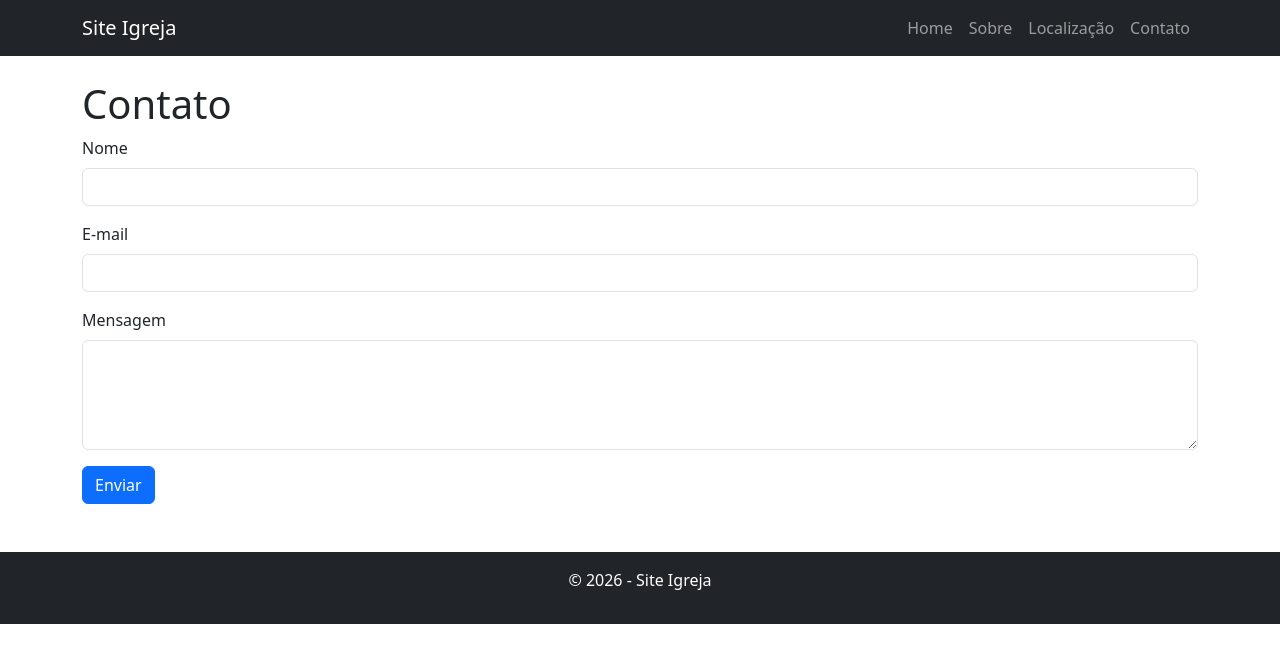
After one commit to davi-adam/site-igreja-adi, a Django app: page /contato/ in a window 1280 px wide. The commit adds this page. Shown: the top 663 px of the page. Run offline with Django 5.2, Linux system fonts and the light colour scheme.

Commit message:
feat: cria páginas institucionais (home, sobre, localização, contato)

```diff
--- /dev/null
+++ b/institucional/urls.py
@@ -0,0 +1,9 @@
+from django.urls import path
+from . import views
+
+urlpatterns = [
+    path('', views.home, name='home'),
+    path('sobre/', views.sobre, name='sobre'),
+    path('contato/', views.contato, name='contato'),
+    path('localizacao/', views.localizacao, name='localizacao'),
+]
--- a/institucional/views.py
+++ b/institucional/views.py
@@ -1,4 +1,13 @@
 from django.shortcuts import render
 
-def home_teste(request):
-    return render(request, 'home_teste.html')
+def home(request):
+    return render(request, 'home.html')
+
+def sobre(request):
+    return render(request, 'sobre.html')
+
+def contato(request):
+    return render(request, 'contato.html')
+
+def localizacao(request):
+    return render(request, 'localizacao.html')
--- a/site_igreja/urls.py
+++ b/site_igreja/urls.py
@@ -1,8 +1,7 @@
 from django.contrib import admin
-from django.urls import path
-from institucional.views import home_teste
+from django.urls import path, include
 
 urlpatterns = [
     path('admin/', admin.site.urls),
-    path('', home_teste),
+    path('', include('institucional.urls')),
 ]
--- a/templates/base.html
+++ b/templates/base.html
@@ -15,7 +15,7 @@
             <div class="navbar-nav">
                 <a class="nav-link" href="/">Home</a>
                 <a class="nav-link" href="/sobre/">Sobre</a>
-                <a class="nav-link" href="/eventos/">Eventos</a>
+                <a class="nav-link" href="/localizacao/">Localização</a>
                 <a class="nav-link" href="/contato/">Contato</a>
             </div>
         </div>
--- /dev/null
+++ b/templates/contato.html
@@ -0,0 +1,21 @@
+{% extends "base.html" %}
+{% block title %}Contato{% endblock %}
+{% block content %}
+    <h1>Contato</h1>
+    <form method="post">
+        {% csrf_token %}
+        <div class="mb-3">
+            <label class="form-label">Nome</label>
+            <input type="text" class="form-control" name="nome">
+        </div>
+        <div class="mb-3">
+            <label class="form-label">E-mail</label>
+            <input type="email" class="form-control" name="email">
+        </div>
+        <div class="mb-3">
+            <label class="form-label">Mensagem</label>
+            <textarea class="form-control" name="mensagem" rows="4"></textarea>
+        </div>
+        <button type="submit" class="btn btn-primary">Enviar</button>
+    </form>
+{% endblock %}
```
Also changed, not shown: templates/home.html (added, +9 -0 lines), templates/home_teste.html (deleted, +0 -8 lines), templates/localizacao.html (added, +11 -0 lines), templates/sobre.html (added, +14 -0 lines).
